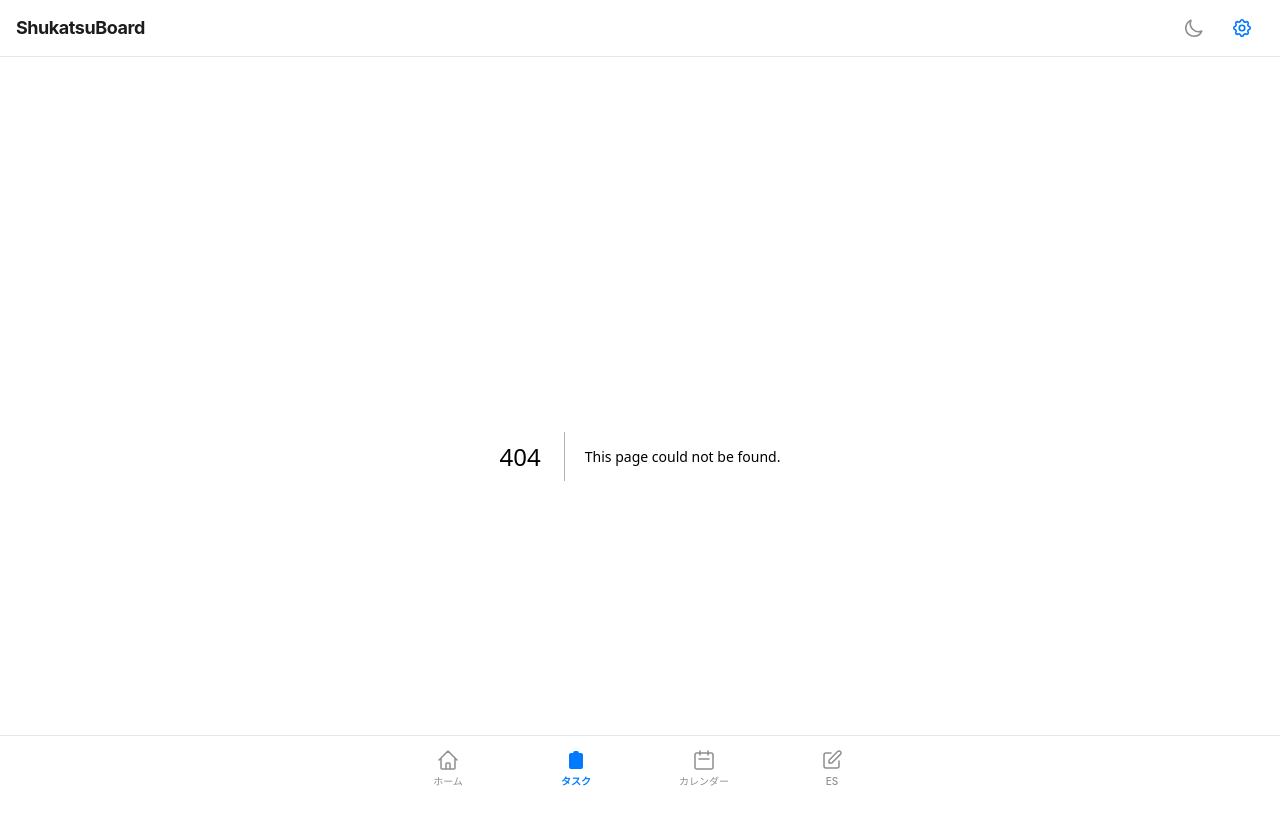
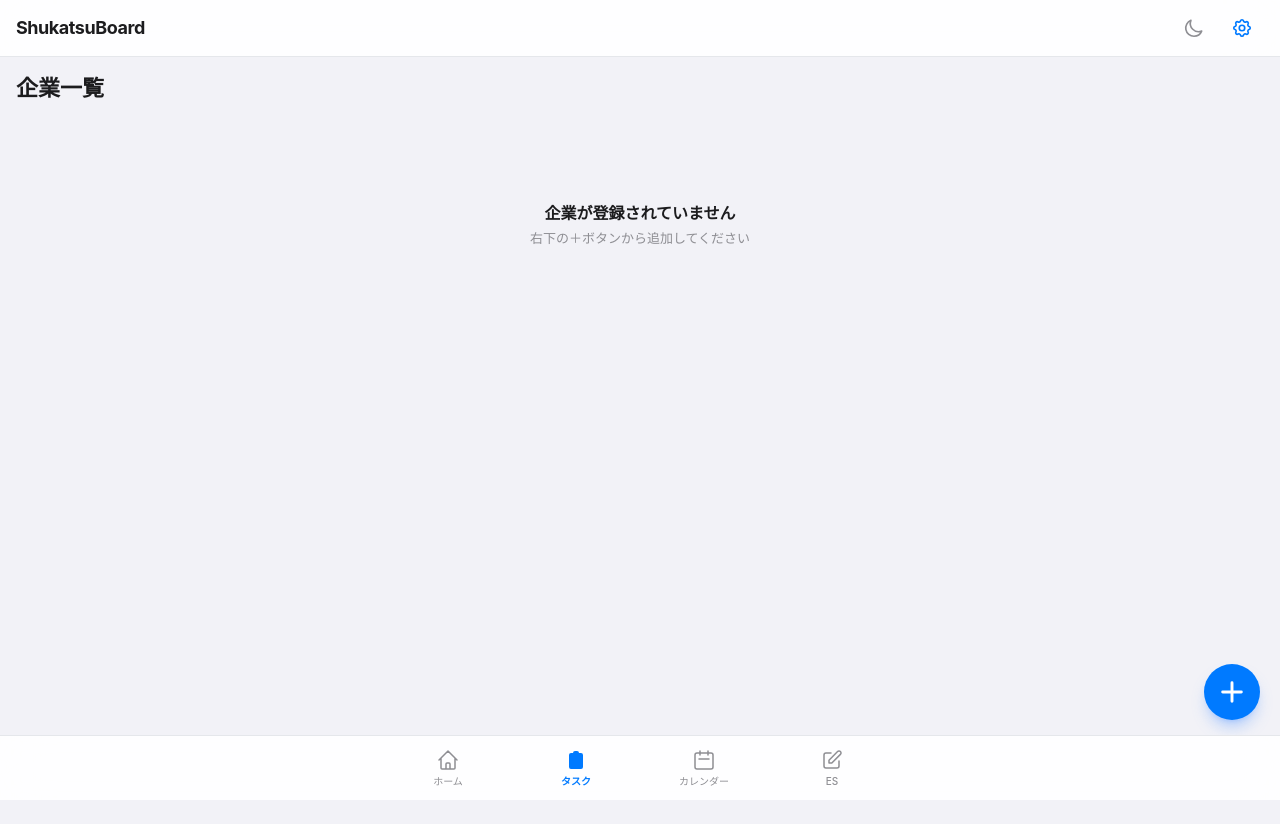
Before and after one commit to 15yotsuka/shukatsu-board, a Next.js app: page /tasks in a window 1280 px wide. Before the commit this address had no page. Shown: the top 824 px of the page. After the commit the page ends 800 px from the top, so only its background shows below. Built offline with nearby package versions, Linux system fonts and the light colour scheme.

Commit message:
feat: replace tasks page with deadline-sorted company list

```diff
--- /dev/null
+++ b/src/app/tasks/page.tsx
@@ -0,0 +1,72 @@
+'use client';
+
+import { useState } from 'react';
+import { useAppStore } from '@/store/useAppStore';
+import { AddCompanyForm } from '@/components/board/AddCompanyForm';
+
+export default function TasksPage() {
+  const companies = useAppStore((s) => s.companies);
+  const statusColumns = useAppStore((s) => s.statusColumns);
+  const [showAddForm, setShowAddForm] = useState(false);
+
+  const getStatusName = (statusId: string) =>
+    statusColumns.find((s) => s.id === statusId)?.name ?? '';
+
+  const sorted = [...companies].sort((a, b) => {
+    if (a.nextDeadline && b.nextDeadline) return a.nextDeadline.localeCompare(b.nextDeadline);
+    if (a.nextDeadline) return -1;
+    if (b.nextDeadline) return 1;
+    return 0;
+  });
+
+  return (
+    <div className="pb-24 px-4 pt-4">
+      <h1 className="text-[22px] font-bold text-[var(--color-text)] mb-4">企業一覧</h1>
+
+      {sorted.length === 0 ? (
+        <div className="flex flex-col items-center justify-center py-20 text-center">
+          <p className="text-[16px] font-semibold text-[var(--color-text)] mb-1">企業が登録されていません</p>
+          <p className="text-[13px] text-[var(--color-text-secondary)]">右下の＋ボタンから追加してください</p>
+        </div>
+      ) : (
+        <div className="space-y-2">
+          {sorted.map((c) => {
+            const statusName = getStatusName(c.statusId);
+            return (
+              <div
+                key={c.id}
+                className="bg-card dark:bg-zinc-900 rounded-2xl px-4 py-3 shadow-sm border border-[var(--color-border)] flex items-center gap-3"
+              >
+                <div className="flex-1 min-w-0">
+                  <p className="text-[15px] font-semibold text-[var(--color-text)] truncate">{c.name}</p>
+                  {c.nextDeadline && (
+                    <p className="text-[12px] text-[var(--color-danger)] mt-0.5">
+                      締切: {c.nextDeadline.replace(/^(\d{4})-(\d{2})-(\d{2})$/, '$2/$3')}
+                    </p>
+                  )}
+                </div>
+                <span className="flex-none rounded-full px-2 py-0.5 text-xs font-medium bg-[var(--color-primary)]/10 text-[var(--color-primary)] whitespace-nowrap">
+                  {statusName}
+                </span>
+              </div>
+            );
+          })}
+        </div>
+      )}
+
+      <button
+        onClick={() => setShowAddForm(true)}
+        className="fixed bottom-20 right-5 z-40 w-14 h-14 bg-[var(--color-primary)] text-white rounded-full shadow-lg shadow-blue-500/30 flex items-center justify-center ios-tap"
+        aria-label="企業を追加"
+      >
+        <svg xmlns="http://www.w3.org/2000/svg" className="w-7 h-7" fill="none" viewBox="0 0 24 24" stroke="currentColor" strokeWidth={2.5}>
+          <path strokeLinecap="round" strokeLinejoin="round" d="M12 4v16m8-8H4" />
+        </svg>
+      </button>
+
+      {showAddForm && (
+        <AddCompanyForm onClose={() => setShowAddForm(false)} />
+      )}
+    </div>
+  );
+}
```
